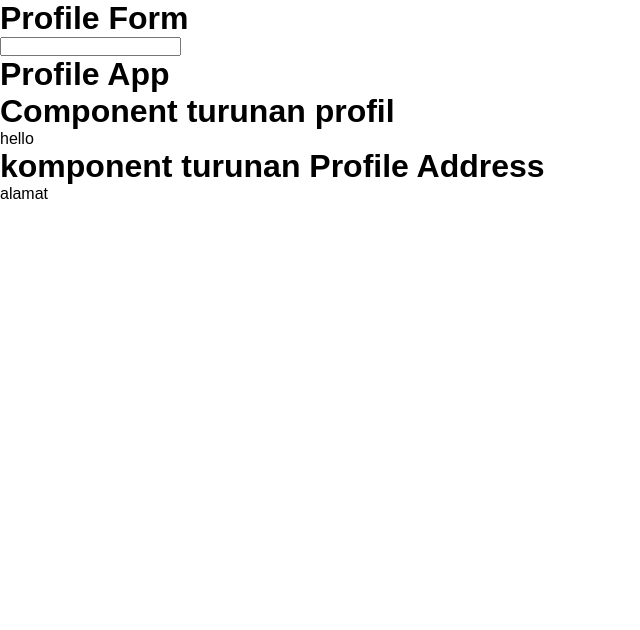
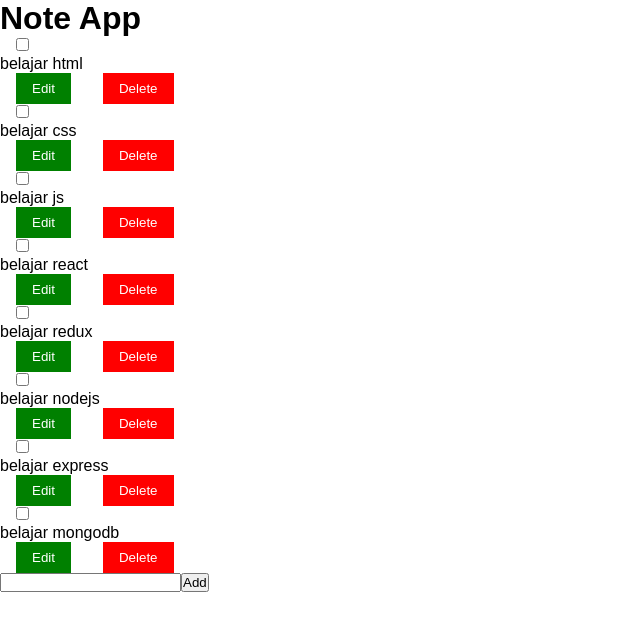
Before and after one commit to jufron/learn-react-js, a React (Vite) app: page / in a window 1280 px wide. Shown: the top 630 px of the page, without its empty margins (0-640 px from the left). Built offline with nearby package versions, Linux system fonts and the light colour scheme.

Commit message:
learn use context, state, and reducer, how to combine tree hook

```diff
--- a/src/components/Note/Note.jsx
+++ b/src/components/Note/Note.jsx
@@ -1,48 +1,73 @@
-import { useState } from "react";
+import { useContext, useState } from "react";
+import { NoteDispatchContext } from "./NoteContex";
 
-function EditAndDelete ({ note, isEditing, setIsEditing, handleChangeText }) {
+// function EditAndDelete ({ note, isEditing, setIsEditing, handleChangeText }) {
 
-  const styleButtonSave = {
-    margin: '0 1rem',
-    backgroundColor: 'green',
-    color: 'white',
-    padding: '0.5rem 1rem',
-    border: 'none'
-  };
+//   const styleButtonSave = {
+//     margin: '0 1rem',
+//     backgroundColor: 'green',
+//     color: 'white',
+//     padding: '0.5rem 1rem',
+//     border: 'none'
+//   };
 
-  const styleButtonEdit = {
-    margin: '0 1rem',
-    backgroundColor: 'green',
-    color: 'white',
-    padding: '0.5rem 1rem',
-    border: 'none'
-  };
+//   const styleButtonEdit = {
+//     margin: '0 1rem',
+//     backgroundColor: 'green',
+//     color: 'white',
+//     padding: '0.5rem 1rem',
+//     border: 'none'
+//   };
 
-  if (isEditing) {
-    return (
-      <>
-        <input type="text" value={note.text} onChange={handleChangeText} />
-        <button style={styleButtonSave} onClick={() => setIsEditing(false)}>Save</button>
-      </>
-    );
-  } else {
-    return (
-      <>
-        <p>{note.text}</p>
-        <button style={styleButtonEdit} onClick={() => setIsEditing(true)}>Edit</button>
-      </>
-    );
-  }
-}
+//   if (isEditing) {
+//     return (
+//       <>
+//         <input type="text" value={note.text} onChange={handleChangeText} />
+//         <button style={styleButtonSave} onClick={() => setIsEditing(false)}>Save</button>
+//       </>
+//     );
+//   } else {
+//     return (
+//       <>
+//         <p>{note.text}</p>
+//         <button style={styleButtonEdit} onClick={() => setIsEditing(true)}>Edit</button>
+//       </>
+//     );
+//   }
+// }
 
-export default function Note ({ note, onChange, onDelete }) {
+export default function Note ({ note }) {
+  const dispatch = useContext(NoteDispatchContext);
   const [isEditing, setIsEditing] = useState(false);
   let component;
 
-  function handleChangeText (e) {
-    const newNote = { ...note, text: e.target.value };
-    onChange(newNote);
+  function handleChangeText(e) {
+    dispatch({
+      ...note,
+      type: 'CHANGE NOTE',
+      text: e.target.value
+    });
   }
+
+  function handleChangeDone (e) {
+    dispatch({
+      ...note,
+      type: 'CHANGE NOTE',
+      done: e.target.checked
+    });
+  }
+
+  function handleDelete () {
+    dispatch({
+      type: 'DELETE NOTE',
+      id: note.id
+    });
+  }
+
+  // function handleChangeText (e) {
+  //   const newNote = { ...note, text: e.target.value };
+  //   onChange(newNote);
+  // }
 
   const styleButtonSave = {
     margin: '0 1rem',
@@ -63,7 +88,11 @@ export default function Note ({ note, onChange, onDelete }) {
   if(isEditing) {
     component = (
       <>
-        <input type="text" value={note.text} onChange={handleChangeText} />
+        <input
+          type="text"
+          value={note.text}
+          onChange={handleChangeText}
+        />
         <button style={styleButtonSave} onClick={() => setIsEditing(false)}>Save</button>
       </>
     );
@@ -76,10 +105,10 @@ export default function Note ({ note, onChange, onDelete }) {
     );
   }
 
-  function handleChangeDone (e) {
-    const newNote = { ...note, done: e.target.checked };
-    onChange(newNote);
-  }
+  // function handleChangeDone (e) {
+  //   const newNote = { ...note, done: e.target.checked };
+  //   onChange(newNote);
+  // }
 
   const styleInputCheckbox = {
     margin: '0 1rem',
@@ -106,13 +135,13 @@ export default function Note ({ note, onChange, onDelete }) {
           checked={note.done}
           onChange={handleChangeDone}
         />
-        <EditAndDelete
-          note={note}
-          isEditing={isEditing}
-          setIsEditing={setIsEditing}
-          handleChangeText={handleChangeText}
-        />
-        <button style={styleButtonDelete} onClick={() => onDelete(note.id)}>Delete</button>
+        {component}
+        <button
+          style={styleButtonDelete}
+          onClick={handleDelete}
+        >
+            Delete
+        </button>
       </label>
     </>
   );
--- /dev/null
+++ b/src/components/Note/NoteContex.jsx
@@ -0,0 +1,6 @@
+import { createContext } from "react";
+
+
+export const NotesContext = createContext(null);
+
+export const NoteDispatchContext = createContext(null);
--- a/src/components/Note/NoteForm.jsx
+++ b/src/components/Note/NoteForm.jsx
@@ -1,16 +1,18 @@
-import { useState } from "react";
+import { useContext, useState } from "react";
+import { NoteDispatchContext } from "./NoteContex";
 
 
-export default function NoteForm({ onAddNote }) {
+export default function NoteForm() {
   const [text, setText] = useState('');
+  const dispatch = useContext(NoteDispatchContext);
 
   function handleOnChange (e) {
     setText(e.target.value);
   }
 
   function handleClick () {
+    dispatch({ type: 'ADD_NOTE', text });
     setText('');
-    onAddNote(text);
   }
 
   return (
--- a/src/components/Note/NoteList.jsx
+++ b/src/components/Note/NoteList.jsx
@@ -1,11 +1,15 @@
+import { useContext } from "react";
+import { NotesContext } from "./NoteContex";
 import Note from "./Note";
 
-export default function NoteList({ notes, onChange, onDelete }) {
+export default function NoteList () {
+  const notes = useContext(NotesContext);
+
   return (
     <ul>
       {notes.map(note => (
         <li key={note.id}>
-          <Note note={note} onChange={onChange} onDelete={onDelete} />
+          <Note note={note} />
         </li>
       ))}
     </ul>
--- a/src/main.jsx
+++ b/src/main.jsx
@@ -30,7 +30,7 @@ createRoot(document.getElementById('root')).render(
     <Counter /> */}
     {/* <Contact /> */}
     {/* <TaskPages /> */}
-    {/* <NoteApp /> */}
-    <Main />
+    <NoteApp />
+    {/* <Main /> */}
   </StrictMode>,
 );
--- a/src/pages/NoteApp.jsx
+++ b/src/pages/NoteApp.jsx
@@ -3,9 +3,10 @@ import NoteForm from "../components/Note/NoteForm";
 import NoteList from "../components/Note/NoteList";
 import Note from "../components/Note/Note";
 import { useImmer, useImmerReducer } from "use-immer";
+import { NotesContext, NoteDispatchContext } from "../components/Note/NoteContex";
 
 let id = 0;
-const initialNote = [
+const initialNotes = [
   { id: id++, text: 'belajar html', done: false },
   { id: id++, text: 'belajar css', done: false },
   { id: id++, text: 'belajar js', done: false },
@@ -15,30 +16,6 @@ const initialNote = [
   { id: id++, text: 'belajar express', done: false },
   { id: id++, text: 'belajar mongodb', done: false },
 ]
-
-// ? function untuk reducer native
-// function noteReducer (notes, action) {
-//   switch (action.type) {
-//     case 'ADD NOTE':
-//       return [
-//         ...notes, {
-//           id: id++,
-//           text: action.text,
-//           note: false
-//         }
-//       ];
-//     case 'CHANGE NOTE':
-//       return notes.map(note => {
-//          return note.id === action.id
-//             ? { ...note, text: action.text, done: action.done }
-//             : note;
-//       });
-//     case 'DELETE NOTE':
-//       return notes.filter(note => note.id !== action.id);
-//     default:
-//       return notes;
-//   }
-// }
 
 function noteReducer (notes, action) {
   if (action.type === 'ADD NOTE') {
@@ -55,64 +32,17 @@ function noteReducer (notes, action) {
 }
 
 export default function NoteApp() {
-  // const [notes, setNotes] = useImmer(initialNote);
-  // const [notes, dispatch] = useReducer(noteReducer, initialNote);
-  const [notes, dispatch] = useImmerReducer(noteReducer, initialNote);
-
-  function handleAddNote (text) {
-    dispatch({
-      type: 'ADD NOTE',
-      text: text
-    });
-  }
-
-  function handleChangeNote (note) {
-    dispatch({
-      type: 'CHANGE NOTE',
-      id: note.id,
-      text: note.text,
-      done: note.done
-    });
-  }
-
-  function handleDeleteNote (id) {
-    dispatch({
-      type: 'DELETE NOTE',
-      id: id
-    });
-  }
-
-  // ? tanpa reducer
-  // * function handleAddNote (note) {
-  // *   setNotes(notes => {
-  // *     notes.push({
-  // *       id: id++,
-  // *       text: note,
-  // *       done: false
-  // *     });
-  // *   });
-  // * }
-
-  // ? tanpa reducer
-  // * function handleChangeNote (note) {
-  // *   setNotes(notes => {
-  // *     const index = notes.findIndex( item => item.id === note.id );
-  // *     notes[index] = note;
-  // *   });
-  // * }
-
-  // ? tanpa reducer
-  // * function handleDeleteNote (id) {
-  // *   setNotes(notes => {
-  // *     const index = notes.findIndex(item => item.id === id);
-  // *     notes.splice(index, 1);
-  // *   });
-  // * }
+  const [notes, dispatch] = useImmerReducer(noteReducer, initialNotes);
 
   return (
     <>
-      <NoteList notes={notes} onChange={handleChangeNote} onDelete={handleDeleteNote} />
-      <NoteForm onAddNote={handleAddNote} />
+    <NotesContext.Provider value={notes}>
+      <NoteDispatchContext.Provider value={dispatch}>
+        <h1>Note App</h1>
+        <NoteList />
+        <NoteForm />
+      </NoteDispatchContext.Provider>
+    </NotesContext.Provider>
     </>
   );
 }
```
